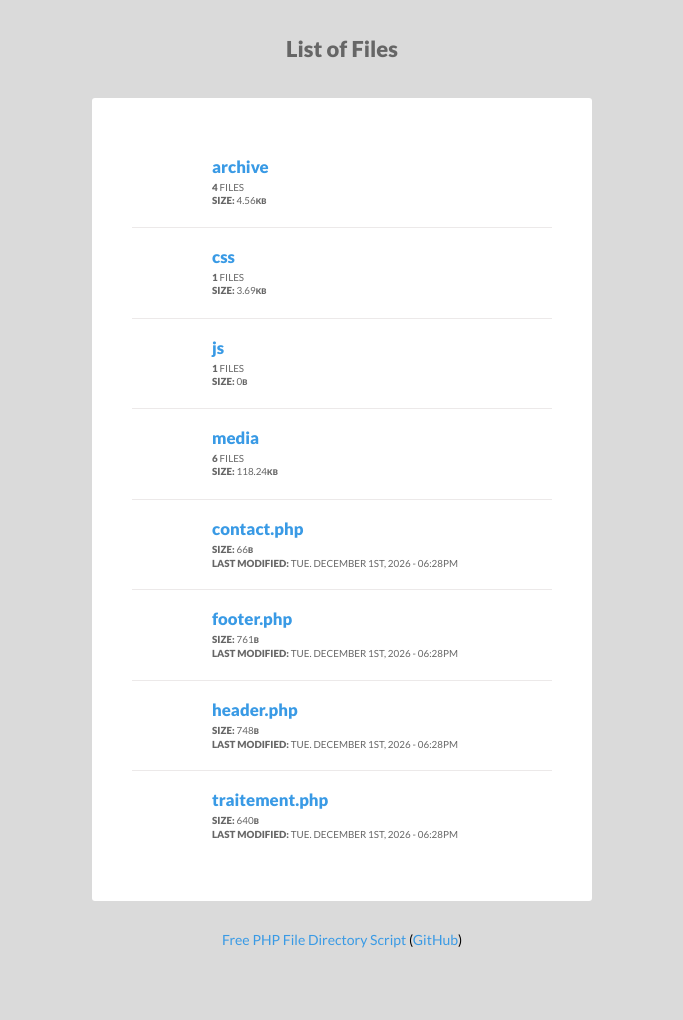
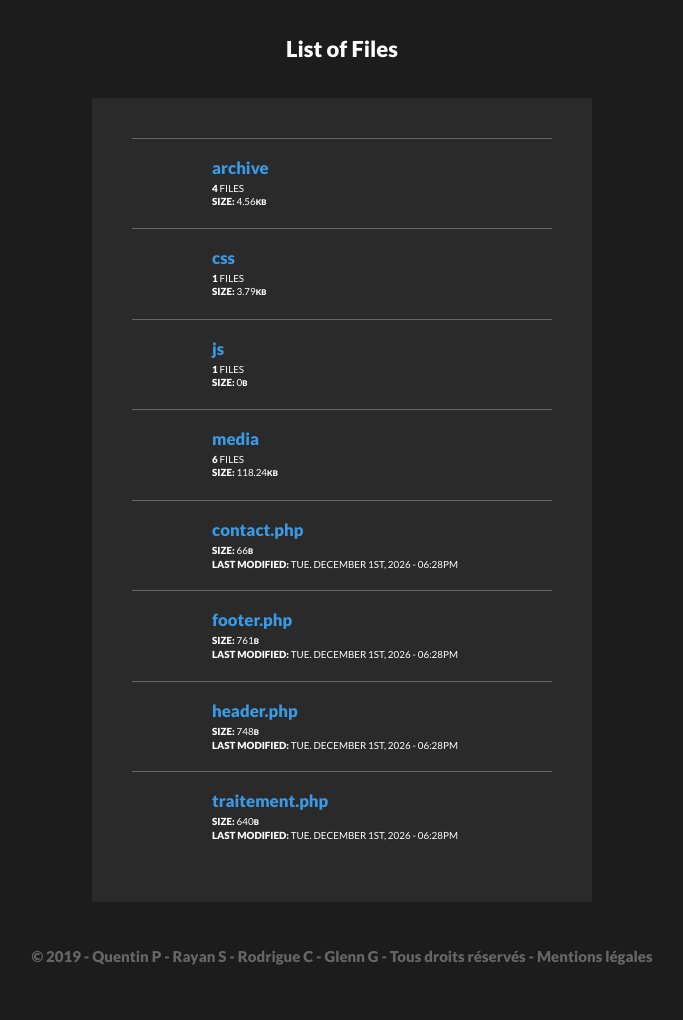
Before and after one commit to Spriinty/explorerfile, a PHP site: page / in a window 1280 px wide. Shown: the whole page, without its empty margins (298-981 px from the left). Before the commit the page ends 948 px from the top, so only its background shows below. Run offline with PHP 8.4, Linux system fonts and the light colour scheme; some libraries are stand-ins or nearby versions.

Commit message:
copyright

```diff
--- a/css/style.css
+++ b/css/style.css
@@ -37,8 +37,7 @@ a { color: #399ae5; text-decoration: none; } a:hover { color: #206ba4; text-deco
 .note { padding:  0 5px 25px 0; font-size:80%; color: #666; line-height: 18px; }
 .block { clear: both; min-height: 50px; border-top: solid 1px #ECE9E9; }
 .block:first-child { border: none; }
-.block .img { width: 50px; height: 50px; display: block; float: left; margin-right: 10px; background: transparent url(<?php echo $icon_url; ?>) no-repeat 0 0; }
-.block .file { padding-bottom: 5px; }
+.block .img { width: 50px; height: 50px; display: block; float: left; margin-right: 10px; background: transparent url(<?php echo $icon_url; ?>) no-repeat 0 0; }.block .file { padding-bottom: 5px; }
 .block .data { line-height: 1.3em; color: #666; }
 .block a { display: block; padding: 20px; transition: all 0.35s; }
 .block a:hover, .block a.open { text-decoration: none; background: #efefef; }
@@ -77,3 +76,10 @@ body.dark .block a:hover, body.dark .block a.open { background: #000; }
 body.dark .note { color: #fff; }
 body.dark .block .data { color: #fff; }
 body.dark .sub { border-left: solid 5px #0e0e0e; }
+
+.footer{
+    text-align: center;
+    font-size: 15px;
+    font-weight: bold;
+    color: #666;
+}
--- a/index.php
+++ b/index.php
@@ -1,29 +1,10 @@
 <?php
-/*
-Free PHP File Directory Listing Script - Version 1.10
-The MIT License (MIT)
-Copyright (c) 2015 Hal Gatewood
-Permission is hereby granted, free of charge, to any person obtaining a copy
-of this software and associated documentation files (the "Software"), to deal
-in the Software without restriction, including without limitation the rights
-to use, copy, modify, merge, publish, distribute, sublicense, and/or sell
-copies of the Software, and to permit persons to whom the Software is
-furnished to do so, subject to the following conditions:
-The above copyright notice and this permission notice shall be included in all
-copies or substantial portions of the Software.
-THE SOFTWARE IS PROVIDED "AS IS", WITHOUT WARRANTY OF ANY KIND, EXPRESS OR
-IMPLIED, INCLUDING BUT NOT LIMITED TO THE WARRANTIES OF MERCHANTABILITY,
-FITNESS FOR A PARTICULAR PURPOSE AND NONINFRINGEMENT. IN NO EVENT SHALL THE
-AUTHORS OR COPYRIGHT HOLDERS BE LIABLE FOR ANY CLAIM, DAMAGES OR OTHER
-LIABILITY, WHETHER IN AN ACTION OF CONTRACT, TORT OR OTHERWISE, ARISING FROM,
-OUT OF OR IN CONNECTION WITH THE SOFTWARE OR THE USE OR OTHER DEALINGS IN THE
-SOFTWARE.
-*** OPTIONS ***/
+
 	// TITLE OF PAGE
 	$title = "List of Files";
 
 	// STYLING (light or dark)
-	$color	= "light";
+	$color	= "dark";
 
 	// ADD SPECIFIC FILES YOU WANT TO IGNORE HERE
 	$ignore_file_list = array( ".htaccess", "Thumbs.db", ".DS_Store", "index.php" );
@@ -43,6 +24,8 @@ SOFTWARE.
 
 	// IGNORE EMPTY FOLDERS
 	$ignore_empty_folders = true;
+
+		$icon_url = "https://www.dropbox.com/s/jt4kpbg99s8f3ic/js.png?dl=0";
 
 // SET TITLE BASED ON FOLDER NAME, IF NOT SET ABOVE
 if( !$title ) { $title = clean_title(basename(dirname(__FILE__))); }
@@ -244,6 +227,6 @@ build_blocks( $items, false );
 </script>
 <?php } ?>
 </div>
-<div style="padding: 10px 10px 40px 10px;"><a href="https://halgatewood.com/free/file-directory-list/">Free PHP File Directory Script</a> (<a href="https://github.com/halgatewood/file-directory-list/">GitHub</a>)</div>
+<div style="padding: 10px 10px 40px 10px;"><p class="footer">© 2019 - Quentin P - Rayan S - Rodrigue C - Glenn G - Tous droits réservés - Mentions légales</p></div>
 </body>
 </html>
```
